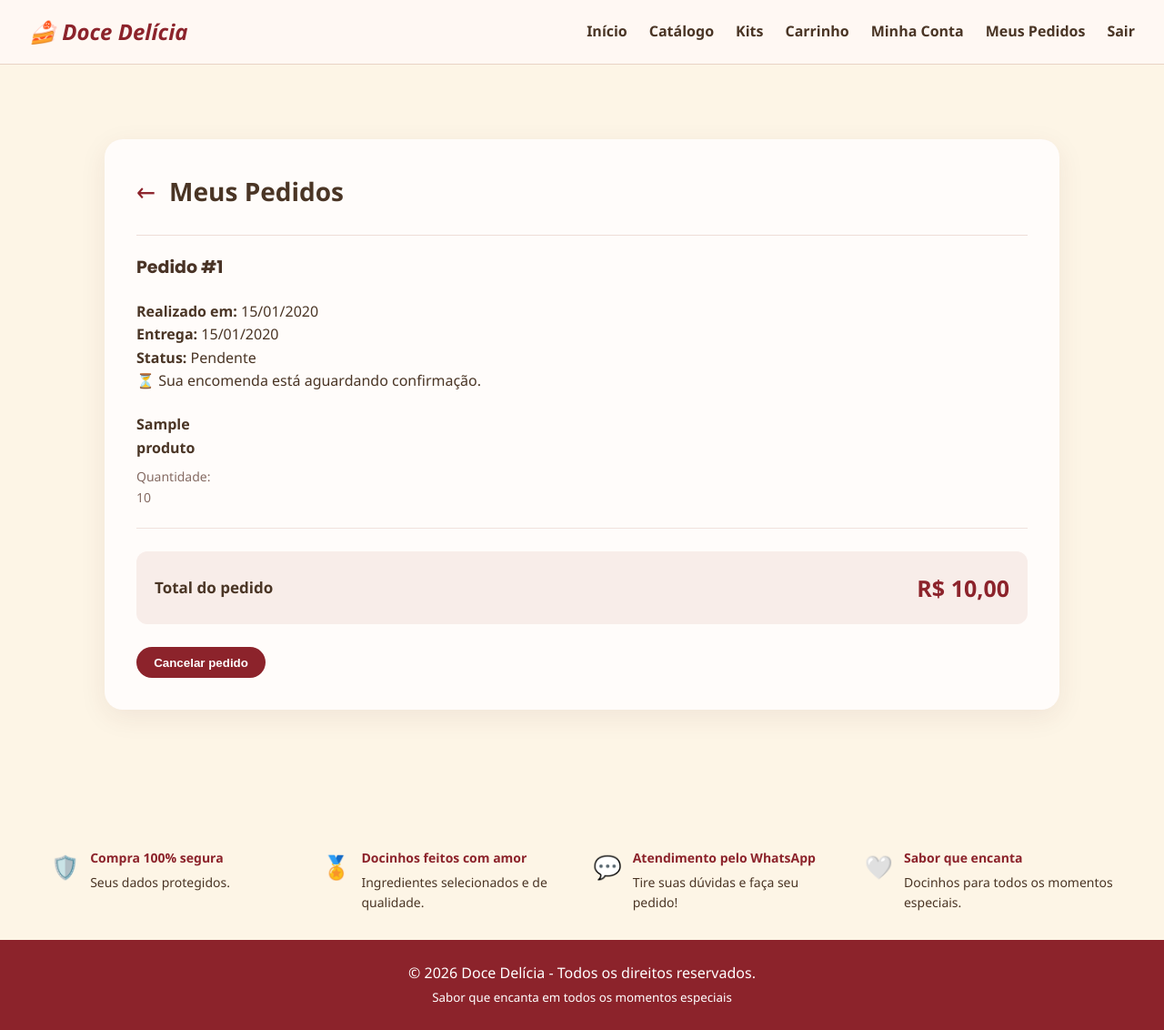
After one commit to MariaFerrari0/Sistema_Doceria, a Django app: page /loja/meus-pedidos/ in a window 1280 px wide. The commit adds this page. Shown: the whole page at 91% size. Run offline with Django 5.2, Linux system fonts and the light colour scheme; a user stored in the database is signed in; tables that the repository leaves empty hold one stand-in row (values such as "Sample post"); some web fonts are replaced.

Commit message:
Sistema concluido

```diff
--- a/Site/doce_delicia_front/templates/base.html
+++ b/Site/doce_delicia_front/templates/base.html
@@ -29,6 +29,7 @@
     {% if user.is_authenticated %}
       {% if user.perfil_cliente %}
         <a href="#">Minha Conta</a>
+        <a href="{% url 'loja:meus_pedidos' %}">Meus Pedidos</a>
         <a href="{% url 'loja:logout' %}">Sair</a>
       {% else %}
         <a href="#">Minha Conta</a>
--- /dev/null
+++ b/Site/doce_delicia_front/templates/meus_pedidos.html
@@ -0,0 +1,120 @@
+
+{% extends "base.html" %}
+{% load static %}
+
+{% block title %}Meus Pedidos | Doce Delícia{% endblock %}
+
+{% block extra_css %}
+<link rel="stylesheet" href="{% static 'css/carrinho.css' %}">
+{% endblock %}
+
+{% block content %}
+
+<section class="carrinho card">
+
+    <div class="topo">
+        <a href="{% url 'loja:home' %}" aria-label="Voltar">←</a>
+        <h1>Meus Pedidos</h1>
+    </div>
+
+    {% if encomendas %}
+
+        {% for encomenda in encomendas %}
+
+            <div class="pedido-cliente">
+
+                <h2>Pedido #{{ encomenda.id }}</h2>
+
+                <p>
+                    <strong>Realizado em:</strong>
+                    {{ encomenda.data_criacao|date:"d/m/Y" }}
+                </p>
+
+                <p>
+                    <strong>Entrega:</strong>
+                    {{ encomenda.data_entrega|date:"d/m/Y" }}
+                </p>
+
+                <p>
+                    <strong>Status:</strong>
+                    {{ encomenda.status }}
+                </p>
+
+                {% if encomenda.status == 'Pendente' %}
+                    <p>⏳ Sua encomenda está aguardando confirmação.</p>
+
+                {% elif encomenda.status == 'Em Producao' %}
+                    <p>👩‍🍳 Sua encomenda está sendo preparada pela nossa equipe!</p>
+
+                {% elif encomenda.status == 'Pronto' %}
+                    <p>🎂 Sua encomenda está pronta para entrega ou retirada!</p>
+
+                {% elif encomenda.status == 'Concluida' %}
+                    <p>💖 Sua encomenda foi concluída. Obrigado pela preferência!</p>
+
+                {% elif encomenda.status == 'Cancelada' %}
+                    <p>❌ Esta encomenda foi cancelada.</p>
+                {% endif %}
+
+                <div class="itens-pedido">
+
+                    {% for item in encomenda.itemencomendaproduto_set.all %}
+
+                        <div class="item">
+
+                            <div class="nome">
+                                <strong>{{ item.produto.nome }}</strong>
+                                <span>Quantidade: {{ item.quantidade }}</span>
+                            </div>
+
+                        </div>
+
+                    {% endfor %}
+
+                </div>
+
+                <div class="total">
+                    <span>Total do pedido</span>
+                    <strong>
+                        R$ {{ encomenda.valor_total|floatformat:2 }}
+                    </strong>
+                </div>
+
+                {% if encomenda.status == 'Pendente' %}
+                    <form
+                        method="post"
+                        action="{% url 'loja:cancelar_meu_pedido' encomenda.id %}"
+                        onsubmit="return confirm('Tem certeza de que deseja cancelar esta encomenda?');"
+                    >
+                        {% csrf_token %}
+
+                        <button type="submit" class="btn btn-outline btn-block">
+                            Cancelar pedido
+                        </button>
+                    </form>
+                {% endif %}
+
+            </div>
+
+            {% if not forloop.last %}
+                <hr>
+            {% endif %}
+
+        {% endfor %}
+
+    {% else %}
+
+        <div class="pedido-vazio">
+            <h2>Você ainda não possui pedidos.</h2>
+            <p>Quando realizar uma encomenda, ela aparecerá aqui.</p>
+
+            <a href="{% url 'loja:catalogo' %}" class="btn btn-primary">
+                Ver catálogo
+            </a>
+        </div>
+
+    {% endif %}
+
+</section>
+
+{% endblock %}
--- a/base_static/css/carrinho.css
+++ b/base_static/css/carrinho.css
@@ -272,3 +272,86 @@
         font-size: 21px;
     }
 }
+
+/* ===== CONFIRMAÇÃO DO PEDIDO ===== */
+
+.form-confirmacao {
+    display: flex;
+    flex-direction: column;
+    gap: 20px;
+    margin-top: 28px;
+}
+
+.form-confirmacao .campo-data {
+    display: flex;
+    flex-direction: column;
+    gap: 10px;
+}
+
+.form-confirmacao .campo-data label {
+    color: #493326;
+    font-family: 'Poppins', sans-serif;
+    font-size: 15px;
+    font-weight: 600;
+}
+
+.form-confirmacao .campo-data input {
+    width: 100%;
+    min-height: 48px;
+    padding: 10px 14px;
+    border: 1px solid #ead5c9;
+    border-radius: 10px;
+    background: #fffaf5;
+    color: #493326;
+    font-family: 'Poppins', sans-serif;
+    font-size: 14px;
+    box-sizing: border-box;
+    outline: none;
+}
+
+.form-confirmacao .campo-data input:focus {
+    border-color: #92252e;
+    box-shadow: 0 0 0 3px rgba(146, 37, 46, 0.08);
+}
+
+.aviso-pedido {
+    padding: 14px;
+    border-radius: 10px;
+    background: #fff3e8;
+    color: #806b60;
+    font-size: 13px;
+    line-height: 1.6;
+}
+
+.form-confirmacao .btn-primary {
+    width: 100%;
+    min-height: 50px;
+    border: none;
+    border-radius: 11px;
+    font-family: 'Poppins', sans-serif;
+    font-size: 15px;
+    font-weight: 600;
+    cursor: pointer;
+    transition: background 0.25s, transform 0.2s;
+}
+
+.form-confirmacao .btn-primary:hover {
+    transform: translateY(-2px);
+}
+
+.carrinho h2 {
+    margin: 20px 0;
+    color: #493326;
+    font-family: 'Poppins', sans-serif;
+    font-size: 19px;
+}
+
+@media (max-width: 600px) {
+    .form-confirmacao {
+        gap: 16px;
+    }
+
+    .form-confirmacao .btn-primary {
+        font-size: 14px;
+    }
+}
--- a/loja/urls.py
+++ b/loja/urls.py
@@ -49,4 +49,7 @@ urlpatterns = [
     path('cadastro/', views.cadastro_cliente, name='cadastro'),
     path('login/', views.login_cliente, name='login'),
     path('logout/', views.logout_cliente, name='logout'),
+
+    path('meus-pedidos/', views.meus_pedidos, name='meus_pedidos'),
+    path('meus-pedidos/<int:encomenda_id>/cancelar/',views.cancelar_meu_pedido,name='cancelar_meu_pedido'),
 ]
--- a/loja/views.py
+++ b/loja/views.py
@@ -1,13 +1,21 @@
+
+from datetime import date, timedelta
+from decimal import Decimal
+from urllib.parse import quote
 
 from django.shortcuts import render, get_object_or_404, redirect
 from django.db import transaction
 from django.db.models import Sum, Q
 from django.contrib import messages
 from django.contrib.auth import authenticate, login, logout
+from django.core.exceptions import ValidationError
+from django.utils import timezone
 from django.views.decorators.http import require_POST
 
 from categorias.models import Categoria
 from produtos.models import Produto
+from encomendas.models import Encomenda, ItemEncomendaProduto
+
 from .forms import CadastroClienteForm
 from .models import PerfilCliente
 
@@ -322,4 +330,186 @@ def finalizar_pedido(request):
         messages.warning(request, 'Seu carrinho está vazio.')
         return redirect('loja:carrinho')
 
-    return redirect('loja:carrinho')
+    def obter_itens():
+        produtos = Produto.objects.filter(
+            id__in=carrinho.keys(),
+            ativo=True
+        )
+
+        itens = []
+        total = Decimal('0.00')
+
+        for produto in produtos:
+            quantidade = carrinho.get(str(produto.id), 0)
+
+            if (
+                not isinstance(quantidade, int)
+                or quantidade < 1
+                or quantidade > produto.estoque
+            ):
+                raise ValueError(
+                    f'Estoque insuficiente para {produto.nome}.'
+                )
+
+            subtotal = produto.preco * quantidade
+
+            itens.append({
+                'produto': produto,
+                'quantidade': quantidade,
+                'subtotal': subtotal,
+            })
+
+            total += subtotal
+
+        if not itens or len(itens) != len(carrinho):
+            raise ValueError(
+                'Um ou mais produtos não estão disponíveis.'
+            )
+
+        return itens, total
+
+    try:
+        itens, total = obter_itens()
+    except ValueError as erro:
+        messages.error(request, str(erro))
+        return redirect('loja:carrinho')
+
+    if request.method == 'POST':
+        try:
+            data_entrega = date.fromisoformat(
+                request.POST.get('data_entrega', '')
+            )
+
+            data_minima = timezone.localdate() + timedelta(days=1)
+
+            if data_entrega < data_minima:
+                messages.error(
+                    request,
+                    'Escolha uma data a partir de amanhã.'
+                )
+            else:
+                with transaction.atomic():
+                    itens, total = obter_itens()
+
+                    encomenda = Encomenda(
+                        cliente=request.user,
+                        data_entrega=data_entrega,
+                        status='Pendente',
+                        valor_total=total
+                    )
+
+                    encomenda.full_clean()
+                    encomenda.save()
+
+                    for item in itens:
+                        ItemEncomendaProduto.objects.create(
+                            encomenda=encomenda,
+                            produto=item['produto'],
+                            quantidade=item['quantidade']
+                        )
+
+                mensagem = (
+                    f'Olá! Gostaria de confirmar minha encomenda '
+                    f'#{encomenda.id}.\n\n'
+                    f'Cliente: {request.user.get_full_name()}\n'
+                    f'Data de entrega: {data_entrega.strftime("%d/%m/%Y")}\n\n'
+                    f'Produtos:\n'
+                )
+
+                for item in itens:
+                    mensagem += (
+                        f'- {item["produto"].nome} '
+                        f'(Quantidade: {item["quantidade"]}) '
+                        f'- R$ {item["subtotal"]:.2f}\n'
+                    )
+
+                mensagem += f'\nTotal: R$ {total:.2f}'
+
+                request.session['carrinho'] = {}
+
+                return redirect(
+                    'https://wa.me/5565998047155?text=' + quote(mensagem)
+                )
+
+        except (ValueError, TypeError):
+            messages.error(
+                request,
+                'Informe uma data de entrega válida.'
+            )
+
+        except ValidationError as erro:
+            messages.error(
+                request,
+                f'Data de entrega inválida: {erro.messages}'
+            )
+
+    context = {
+        'itens': itens,
+        'total': total,
+        'data_minima': (
+            timezone.localdate() + timedelta(days=1)
+        ).isoformat(),
+    }
+
+    return render(
+        request,
+        'confirmar_pedido.html',
+        context
+    )
+
+def meus_pedidos(request):
+    if not request.user.is_authenticated:
+        return redirect('loja:login')
+
+    if not hasattr(request.user, 'perfil_cliente'):
+        messages.error(
+            request,
+            'Somente clientes podem acessar seus pedidos.'
+        )
+        return redirect('loja:home')
+
+    encomendas = Encomenda.objects.filter(
+        cliente=request.user
+    ).prefetch_related(
+        'itemencomendaproduto_set__produto'
+    ).order_by('-data_criacao')
+
+    context = {
+        'encomendas': encomendas
+    }
+
+    return render(request, 'meus_pedidos.html', context)
+@require_POST
+def cancelar_meu_pedido(request, encomenda_id):
+    if not request.user.is_authenticated:
+        return redirect('loja:login')
+
+    if not hasattr(request.user, 'perfil_cliente'):
+        messages.error(
+            request,
+            'Somente clientes podem cancelar pedidos.'
+        )
+        return redirect('loja:home')
+
+    encomenda = get_object_or_404(
+        Encomenda,
+        id=encomenda_id,
+        cliente=request.user
+    )
+
+    if encomenda.status != 'Pendente':
+        messages.error(
+            request,
+            'Somente pedidos pendentes podem ser cancelados.'
+        )
+        return redirect('loja:meus_pedidos')
+
+    encomenda.status = 'Cancelada'
+    encomenda.save(update_fields=['status'])
+
+    messages.success(
+        request,
+        f'Pedido #{encomenda.id} cancelado com sucesso.'
+    )
+
+    return redirect('loja:meus_pedidos')
```
Also changed, not shown: Site/doce_delicia_front/templates/confirmar_pedido.html (added, +98 -0 lines).
